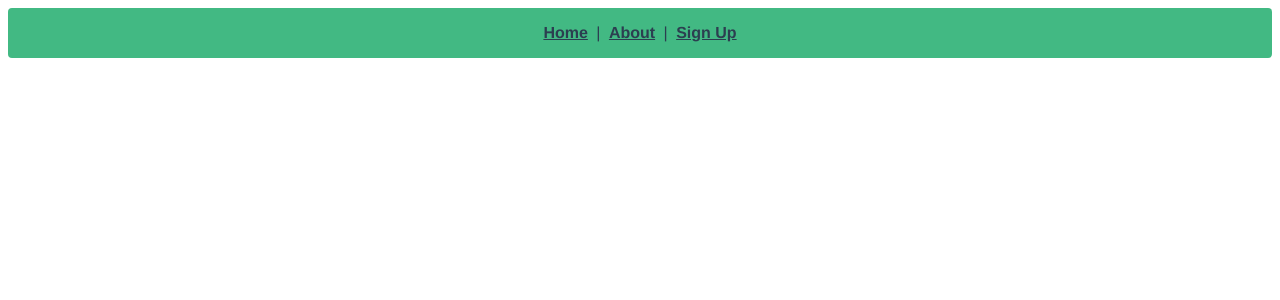
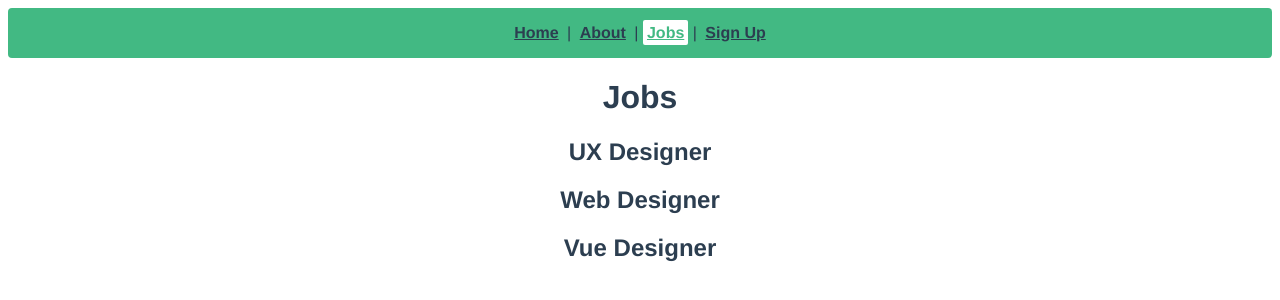
Before and after one commit to KoyFoster/vue-web-form, a Vue app: page /Jobs in a window 1280 px wide. Shown: the top 300 px of the page. Built offline with nearby package versions, Linux system fonts and the light colour scheme.

Commit message:
Views intro

```diff
--- a/src/App.vue
+++ b/src/App.vue
@@ -2,6 +2,7 @@
   <div id="nav">
     <router-link to="/">Home</router-link> |
     <router-link to="/About">About</router-link> |
+    <router-link :to="{ name: 'Jobs' }">Jobs</router-link> |
     <router-link to="/Signup">Sign Up</router-link>
   </div>
   <router-view />
--- a/src/router/index.js
+++ b/src/router/index.js
@@ -1,6 +1,7 @@
 import { createRouter, createWebHistory } from "vue-router";
 import HomeView from "../views/HomeView";
 import AboutView from "../views/AboutView";
+import JobsView from "../views/jobs/JobsView";
 import SignupView from "../views/SignupView";
 
 const routes = [
@@ -15,6 +16,11 @@ const routes = [
     component: AboutView,
   },
   {
+    path: "/Jobs",
+    name: "Jobs",
+    component: JobsView,
+  },
+  {
     path: "/SignUp",
     name: "SignUp",
     component: SignupView,
--- /dev/null
+++ b/src/views/jobs/JobsView.vue
@@ -0,0 +1,22 @@
+<template>
+  <h1>Jobs</h1>
+  <div v-for="job in jobs" :key="job.id">
+    <h2>{{ job.title }}</h2>
+  </div>
+</template>
+
+<script>
+export default {
+  data() {
+    return {
+      jobs: [
+        { title: "UX Designer", id: 1, details: "lorem" },
+        { title: "Web Designer", id: 2, details: "lorem" },
+        { title: "Vue Designer", id: 1, details: "lorem" },
+      ],
+    };
+  },
+};
+</script>
+
+<style></style>
```
Also changed, not shown: src/views/jobs/JobsViewDetails.vue (added).
